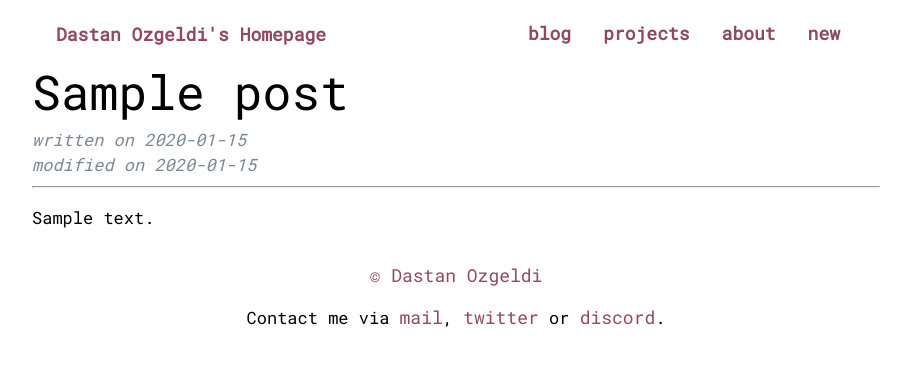
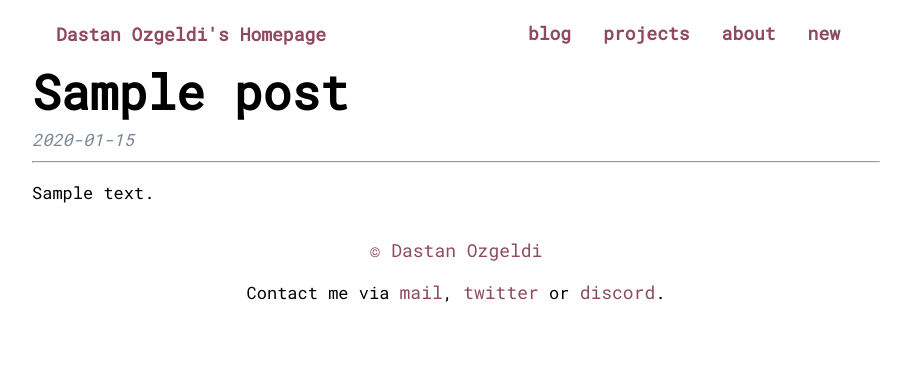
Before and after one commit to dastanozgeldi/blog, a Flask app: page /1 in a window 1280 px wide. Shown: the top 366 px of the page, without its empty margins (184-1095 px from the left). Run offline with Flask 2, Linux system fonts and the light colour scheme; tables that the repository leaves empty hold one stand-in row (values such as "Sample post").

Commit message:
update a few more details and links

```diff
--- a/app/templates/layout.html
+++ b/app/templates/layout.html
@@ -37,7 +37,7 @@
         <a href="https://github.com/dastanozgeldi">&#169; Dastan Ozgeldi</a>
         <p>
           Contact me via <a href="mailto:ozgdastan@gmail.com">mail</a>,
-          <a href="https://twitter.com/dosekwastaken">twitter</a> or
+          <a href="https://twitter.com/dastanozgeldi">twitter</a> or
           <a href="https://discord.com/users/682950658671902730">discord</a>.
         </p>
       </div>
--- a/app/templates/main/post.html
+++ b/app/templates/main/post.html
@@ -4,13 +4,9 @@
 
 {% block content %}
 <div class="post">
-  <div class="title">{{ post.title }}</div>
+  <div class="title" style="font-weight: 800;">{{ post.title }}</div>
   <div class="pub_date">
-    written on {{ post.pub_date.strftime('%Y-%m-%d') }}
-    <br />
-    {% if post.modified %}
-    modified on {{ post.mod_date.strftime('%Y-%m-%d') }}
-    {% endif %}
+    {{ post.pub_date.strftime('%Y-%m-%d') }}
   </div>
   <hr />
   <div class="markdown">{{ post.get_html_content | safe }}</div>
```
Also changed, not shown: app/static/markdown/about.md (+1 -1 lines).
